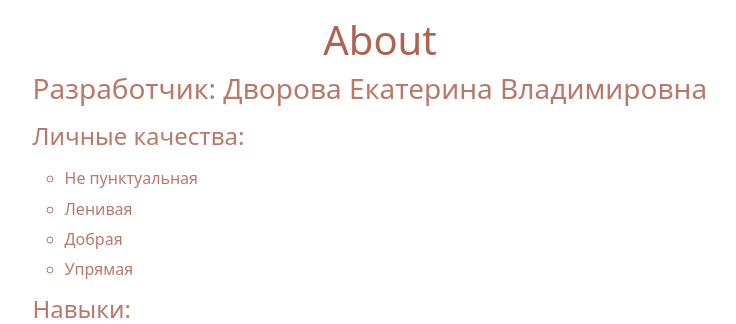
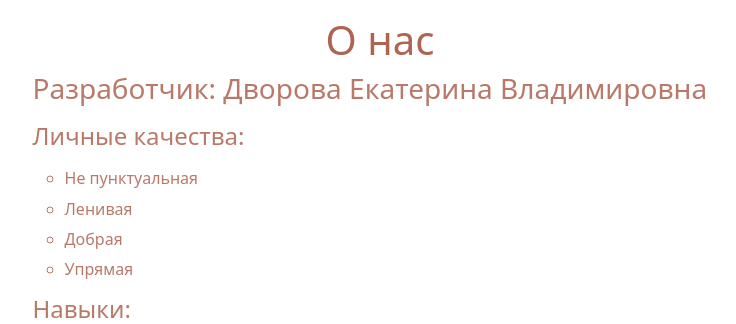
Before and after one commit to zimfite/django_dv, a Django app: page /about/ in a window 1280 px wide. Shown: the part 75-399 px from the top of the page, without its empty margins (260-996 px from the left). Run offline with Django 4.2, Linux system fonts and the light colour scheme.

Commit message:
Update about.html

```diff
--- a/f/blog/templates/blog/about.html
+++ b/f/blog/templates/blog/about.html
@@ -5,7 +5,7 @@ About
 {% endblock %}
 
 {% block content %}
-<h1 style="text-align: center; color: rgba(160, 71, 49, 0.849);">About</h1>
+<h1 style="text-align: center; color: rgba(160, 71, 49, 0.849);">О нас</h1>
 <div class="rezume" style="margin-left: 16%; color: rgba(170, 92, 73, 0.822);">
     <ol><h3>Разработчик: Дворова Екатерина Владимировна</h3></ol>
     <ol><h4>Личные качества:</h4></ol>
```
